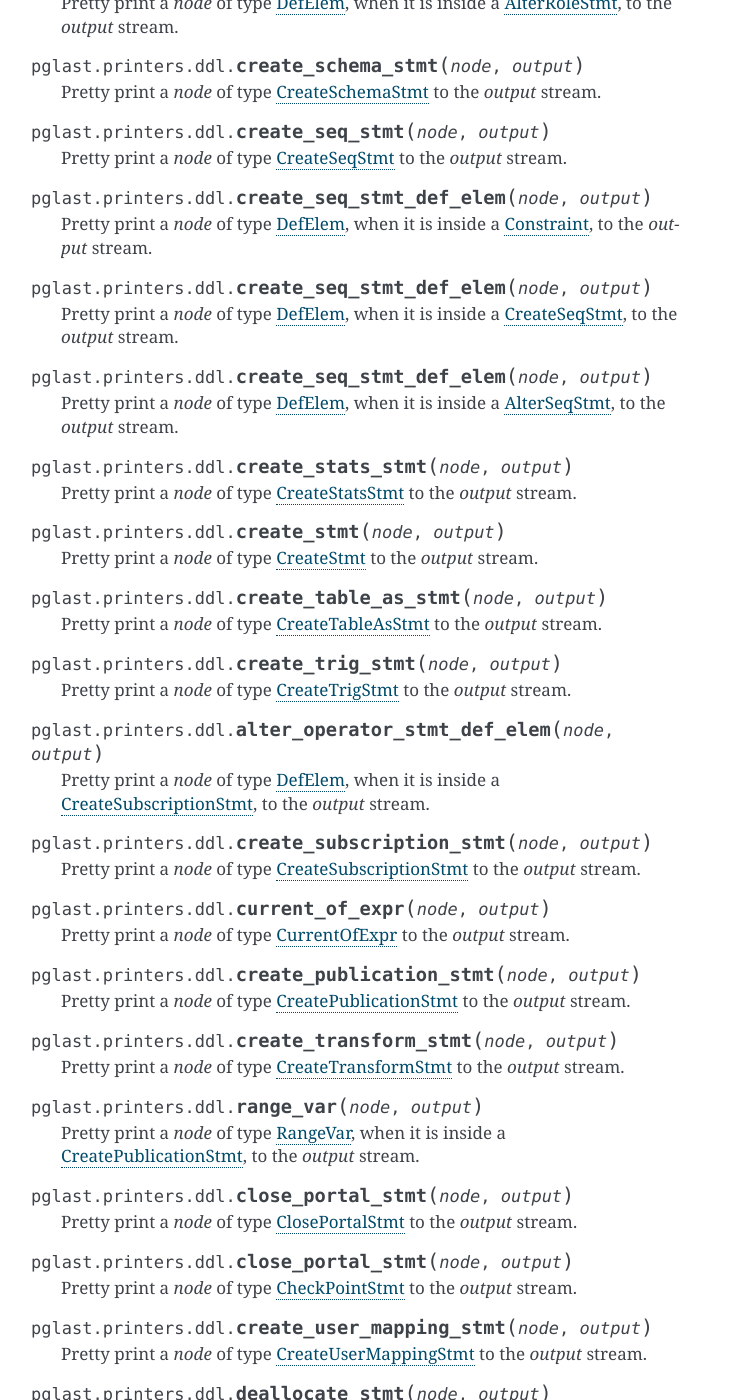
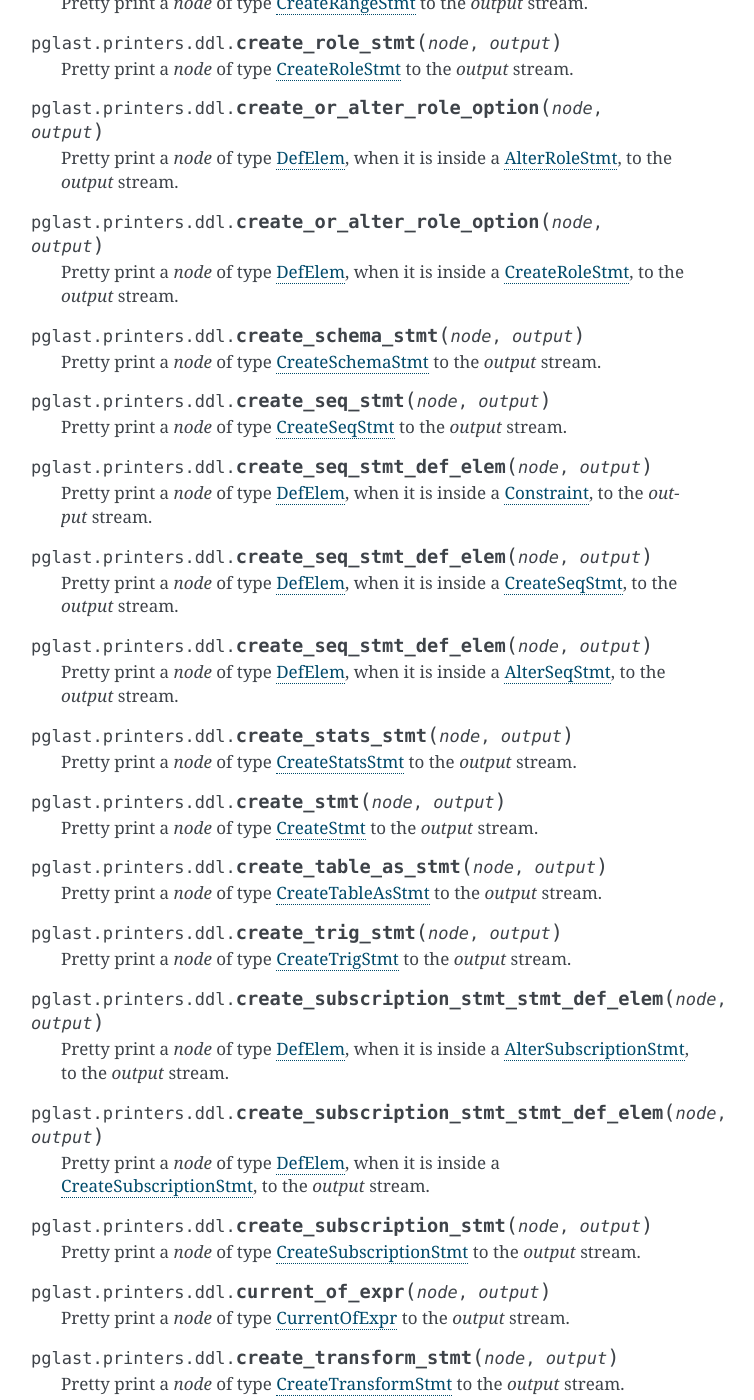
Before and after one commit to lelit/pglast, a Sphinx documentation site: the page built from docs/ddl.rst, in a window 1280 px wide and 1400 px high, scrolled down 5552 px. Shown: the whole window, without its empty margins (389-1143 px from the left). Built offline with Sphinx 7.4.7, drawn with Linux system fonts in a browser that asks for light colours; some of the changed text lies outside the part shown.

Commit message:
Update printers doc

```diff
--- a/docs/ddl.rst
+++ b/docs/ddl.rst
@@ -236,6 +236,12 @@
 
    Pretty print a `node` of type `AlterTypeStmt <https://github.com/pganalyze/libpg_query/blob/b2790f8/src/postgres/include/nodes/parsenodes.h#L2990>`__ to the `output` stream.
 
+.. index:: CheckPointStmt
+
+.. function:: check_point_stmt(node, output)
+
+   Pretty print a `node` of type `CheckPointStmt <https://github.com/pganalyze/libpg_query/blob/b2790f8/src/postgres/include/nodes/parsenodes.h#L3305>`__ to the `output` stream.
+
 .. index:: ClusterStmt
 
 .. function:: cluster_stmt(node, output)
@@ -263,7 +269,7 @@
 .. index::
    pair: CompositeTypeStmt;RangeVar
 
-.. function:: range_var(node, output)
+.. function:: composite_type_stmt_range_var(node, output)
 
    Pretty print a `node` of type `RangeVar <https://github.com/pganalyze/libpg_query/blob/b2790f8/src/postgres/include/nodes/primnodes.h#L63>`__, when it is inside a `CompositeTypeStmt <https://github.com/pganalyze/libpg_query/blob/b2790f8/src/postgres/include/nodes/parsenodes.h#L3076>`__, to the `output` stream.
 
@@ -444,6 +450,19 @@
 
    Pretty print a `node` of type `CreatePolicyStmt <https://github.com/pganalyze/libpg_query/blob/b2790f8/src/postgres/include/nodes/parsenodes.h#L2391>`__ to the `output` stream.
 
+.. index:: CreatePublicationStmt
+
+.. function:: create_publication_stmt(node, output)
+
+   Pretty print a `node` of type `CreatePublicationStmt <https://github.com/pganalyze/libpg_query/blob/b2790f8/src/postgres/include/nodes/parsenodes.h#L3520>`__ to the `output` stream.
+
+.. index::
+   pair: CreatePublicationStmt;RangeVar
+
+.. function:: create_publication_stmt_range_var(node, output)
+
+   Pretty print a `node` of type `RangeVar <https://github.com/pganalyze/libpg_query/blob/b2790f8/src/postgres/include/nodes/primnodes.h#L63>`__, when it is inside a `CreatePublicationStmt <https://github.com/pganalyze/libpg_query/blob/b2790f8/src/postgres/include/nodes/parsenodes.h#L3520>`__, to the `output` stream.
+
 .. index:: CreateRangeStmt
 
 .. function:: create_range_stmt(node, output)
@@ -457,18 +476,18 @@
    Pretty print a `node` of type `CreateRoleStmt <https://github.com/pganalyze/libpg_query/blob/b2790f8/src/postgres/include/nodes/parsenodes.h#L2512>`__ to the `output` stream.
 
 .. index::
+   pair: AlterRoleStmt;DefElem
+
+.. function:: create_or_alter_role_option(node, output)
+
+   Pretty print a `node` of type `DefElem <https://github.com/pganalyze/libpg_query/blob/b2790f8/src/postgres/include/nodes/parsenodes.h#L729>`__, when it is inside a `AlterRoleStmt <https://github.com/pganalyze/libpg_query/blob/b2790f8/src/postgres/include/nodes/parsenodes.h#L2520>`__, to the `output` stream.
+
+.. index::
    pair: CreateRoleStmt;DefElem
 
 .. function:: create_or_alter_role_option(node, output)
 
    Pretty print a `node` of type `DefElem <https://github.com/pganalyze/libpg_query/blob/b2790f8/src/postgres/include/nodes/parsenodes.h#L729>`__, when it is inside a `CreateRoleStmt <https://github.com/pganalyze/libpg_query/blob/b2790f8/src/postgres/include/nodes/parsenodes.h#L2512>`__, to the `output` stream.
-
-.. index::
-   pair: AlterRoleStmt;DefElem
-
-.. function:: create_or_alter_role_option(node, output)
-
-   Pretty print a `node` of type `DefElem <https://github.com/pganalyze/libpg_query/blob/b2790f8/src/postgres/include/nodes/parsenodes.h#L729>`__, when it is inside a `AlterRoleStmt <https://github.com/pganalyze/libpg_query/blob/b2790f8/src/postgres/include/nodes/parsenodes.h#L2520>`__, to the `output` stream.
 
 .. index:: CreateSchemaStmt
 
@@ -528,9 +547,16 @@
    Pretty print a `node` of type `CreateTrigStmt <https://github.com/pganalyze/libpg_query/blob/b2790f8/src/postgres/include/nodes/parsenodes.h#L2433>`__ to the `output` stream.
 
 .. index::
+   pair: AlterSubscriptionStmt;DefElem
+
+.. function:: create_subscription_stmt_stmt_def_elem(node, output)
+
+   Pretty print a `node` of type `DefElem <https://github.com/pganalyze/libpg_query/blob/b2790f8/src/postgres/include/nodes/parsenodes.h#L729>`__, when it is inside a `AlterSubscriptionStmt <https://github.com/pganalyze/libpg_query/blob/b2790f8/src/postgres/include/nodes/parsenodes.h#L3561>`__, to the `output` stream.
+
+.. index::
    pair: CreateSubscriptionStmt;DefElem
 
-.. function:: alter_operator_stmt_def_elem(node, output)
+.. function:: create_subscription_stmt_stmt_def_elem(node, output)
 
    Pretty print a `node` of type `DefElem <https://github.com/pganalyze/libpg_query/blob/b2790f8/src/postgres/include/nodes/parsenodes.h#L729>`__, when it is inside a `CreateSubscriptionStmt <https://github.com/pganalyze/libpg_query/blob/b2790f8/src/postgres/include/nodes/parsenodes.h#L3543>`__, to the `output` stream.
 
@@ -546,36 +572,17 @@
 
    Pretty print a `node` of type `CurrentOfExpr <https://github.com/pganalyze/libpg_query/blob/b2790f8/src/postgres/include/nodes/primnodes.h#L1313>`__ to the `output` stream.
 
-.. index:: CreatePublicationStmt
-
-.. function:: create_publication_stmt(node, output)
-
-   Pretty print a `node` of type `CreatePublicationStmt <https://github.com/pganalyze/libpg_query/blob/b2790f8/src/postgres/include/nodes/parsenodes.h#L3520>`__ to the `output` stream.
-
 .. index:: CreateTransformStmt
 
 .. function:: create_transform_stmt(node, output)
 
    Pretty print a `node` of type `CreateTransformStmt <https://github.com/pganalyze/libpg_query/blob/b2790f8/src/postgres/include/nodes/parsenodes.h#L3413>`__ to the `output` stream.
 
-.. index::
-   pair: CreatePublicationStmt;RangeVar
-
-.. function:: range_var(node, output)
-
-   Pretty print a `node` of type `RangeVar <https://github.com/pganalyze/libpg_query/blob/b2790f8/src/postgres/include/nodes/primnodes.h#L63>`__, when it is inside a `CreatePublicationStmt <https://github.com/pganalyze/libpg_query/blob/b2790f8/src/postgres/include/nodes/parsenodes.h#L3520>`__, to the `output` stream.
-
 .. index:: ClosePortalStmt
 
 .. function:: close_portal_stmt(node, output)
 
    Pretty print a `node` of type `ClosePortalStmt <https://github.com/pganalyze/libpg_query/blob/b2790f8/src/postgres/include/nodes/parsenodes.h#L2735>`__ to the `output` stream.
-
-.. index:: CheckPointStmt
-
-.. function:: close_portal_stmt(node, output)
-
-   Pretty print a `node` of type `CheckPointStmt <https://github.com/pganalyze/libpg_query/blob/b2790f8/src/postgres/include/nodes/parsenodes.h#L3305>`__ to the `output` stream.
 
 .. index:: CreateUserMappingStmt
 
@@ -713,35 +720,35 @@
 .. index::
    pair: AlterObjectSchemaStmt;ObjectWithArgs
 
-.. function:: object_with_args(node, output)
+.. function:: alter_object_schema_stmt_object_with_args(node, output)
 
    Pretty print a `node` of type `ObjectWithArgs <https://github.com/pganalyze/libpg_query/blob/b2790f8/src/postgres/include/nodes/parsenodes.h#L1950>`__, when it is inside a `AlterObjectSchemaStmt <https://github.com/pganalyze/libpg_query/blob/b2790f8/src/postgres/include/nodes/parsenodes.h#L2952>`__, to the `output` stream.
 
 .. index::
    pair: AlterOperatorStmt;ObjectWithArgs
 
-.. function:: object_with_args(node, output)
+.. function:: alter_operator_stmt_object_with_args(node, output)
 
    Pretty print a `node` of type `ObjectWithArgs <https://github.com/pganalyze/libpg_query/blob/b2790f8/src/postgres/include/nodes/parsenodes.h#L1950>`__, when it is inside a `AlterOperatorStmt <https://github.com/pganalyze/libpg_query/blob/b2790f8/src/postgres/include/nodes/parsenodes.h#L2979>`__, to the `output` stream.
 
 .. index::
    pair: AlterOwnerStmt;ObjectWithArgs
 
-.. function:: object_with_args(node, output)
+.. function:: alter_owner_stmt_object_with_args(node, output)
 
    Pretty print a `node` of type `ObjectWithArgs <https://github.com/pganalyze/libpg_query/blob/b2790f8/src/postgres/include/nodes/parsenodes.h#L1950>`__, when it is inside a `AlterOwnerStmt <https://github.com/pganalyze/libpg_query/blob/b2790f8/src/postgres/include/nodes/parsenodes.h#L2966>`__, to the `output` stream.
 
 .. index::
    pair: CommentStmt;ObjectWithArgs
 
-.. function:: object_with_args(node, output)
+.. function:: comment_stmt_object_with_args(node, output)
 
    Pretty print a `node` of type `ObjectWithArgs <https://github.com/pganalyze/libpg_query/blob/b2790f8/src/postgres/include/nodes/parsenodes.h#L1950>`__, when it is inside a `CommentStmt <https://github.com/pganalyze/libpg_query/blob/b2790f8/src/postgres/include/nodes/parsenodes.h#L2683>`__, to the `output` stream.
 
 .. index::
    pair: DropStmt;ObjectWithArgs
 
-.. function:: object_with_args(node, output)
+.. function:: drop_stmt_object_with_args(node, output)
 
    Pretty print a `node` of type `ObjectWithArgs <https://github.com/pganalyze/libpg_query/blob/b2790f8/src/postgres/include/nodes/parsenodes.h#L1950>`__, when it is inside a `DropStmt <https://github.com/pganalyze/libpg_query/blob/b2790f8/src/postgres/include/nodes/parsenodes.h#L2657>`__, to the `output` stream.
 
@@ -790,7 +797,7 @@
 .. index::
    pair: RenameStmt;RangeVar
 
-.. function:: range_var(node, output)
+.. function:: rename_stmt_range_var(node, output)
 
    Pretty print a `node` of type `RangeVar <https://github.com/pganalyze/libpg_query/blob/b2790f8/src/postgres/include/nodes/primnodes.h#L63>`__, when it is inside a `RenameStmt <https://github.com/pganalyze/libpg_query/blob/b2790f8/src/postgres/include/nodes/parsenodes.h#L2920>`__, to the `output` stream.
 
@@ -876,6 +883,6 @@
 .. index::
    pair: ViewStmt;DefElem
 
-.. function:: alter_operator_stmt_def_elem(node, output)
+.. function:: view_stmt_def_elem(node, output)
 
    Pretty print a `node` of type `DefElem <https://github.com/pganalyze/libpg_query/blob/b2790f8/src/postgres/include/nodes/parsenodes.h#L729>`__, when it is inside a `ViewStmt <https://github.com/pganalyze/libpg_query/blob/b2790f8/src/postgres/include/nodes/parsenodes.h#L3131>`__, to the `output` stream.
--- a/docs/dml.rst
+++ b/docs/dml.rst
@@ -273,7 +273,7 @@
 
 .. index:: ListenStmt
 
-.. function:: listen(node, output)
+.. function:: listen_stmt(node, output)
 
    Pretty print a `node` of type `ListenStmt <https://github.com/pganalyze/libpg_query/blob/b2790f8/src/postgres/include/nodes/parsenodes.h#L3028>`__ to the `output` stream.
 
@@ -461,7 +461,7 @@
 
 .. index:: UnlistenStmt
 
-.. function:: listen(node, output)
+.. function:: unlisten_stmt(node, output)
 
    Pretty print a `node` of type `UnlistenStmt <https://github.com/pganalyze/libpg_query/blob/b2790f8/src/postgres/include/nodes/parsenodes.h#L3038>`__ to the `output` stream.
 
```
Also changed, not shown: other parts of docs/ddl.rst (+9 -9 lines), other parts of docs/dml.rst (+1 -1 lines).
